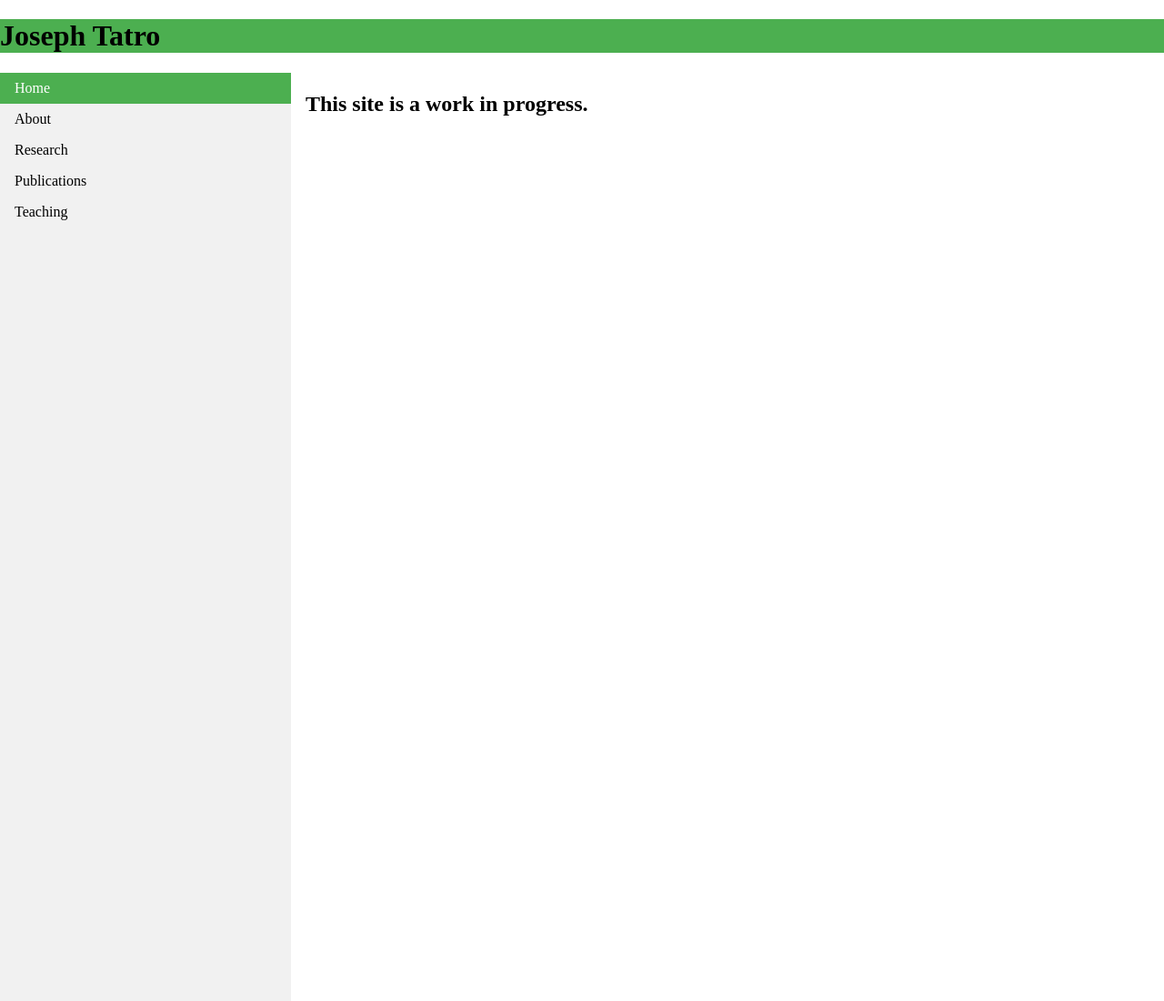
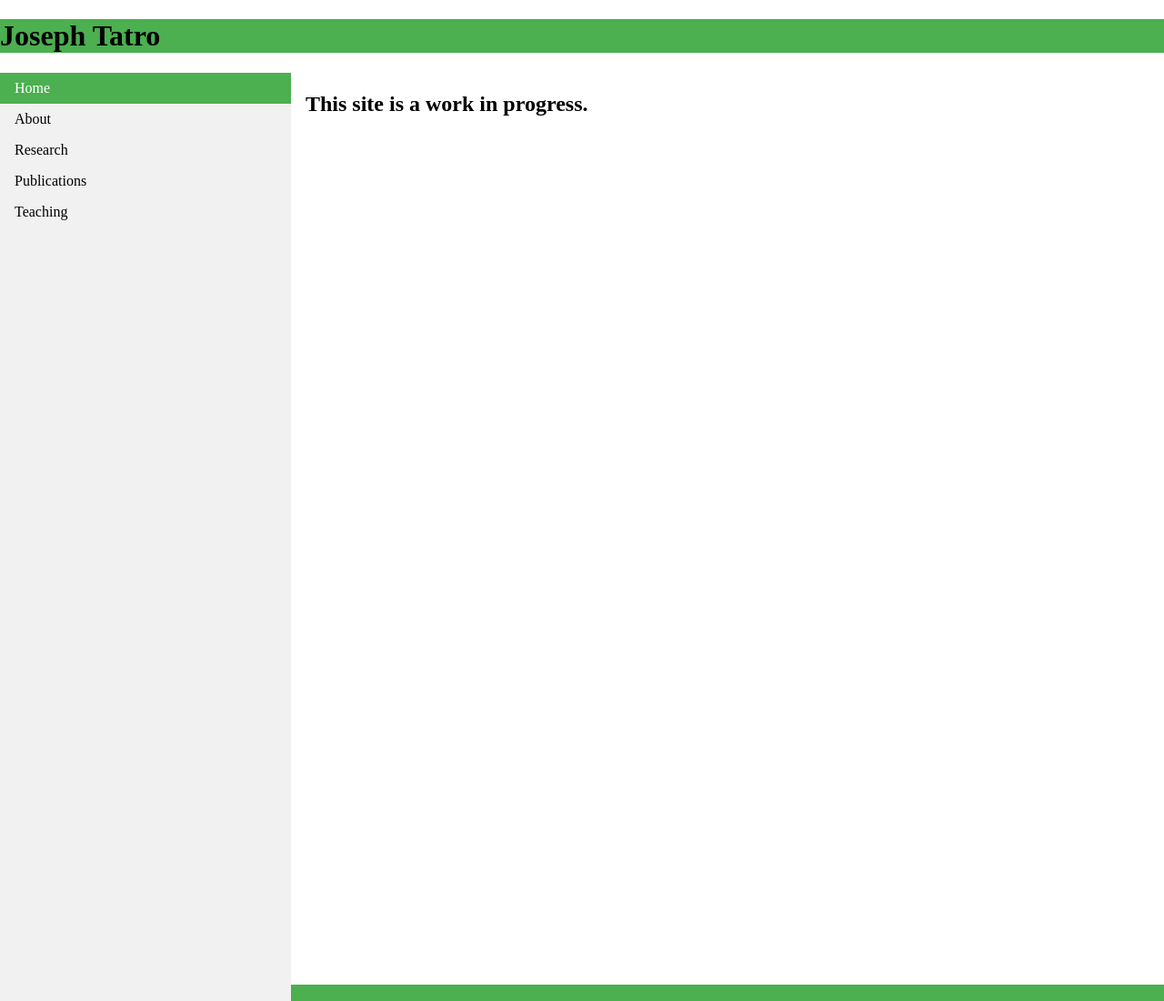
Before and after one commit to tatron/tatron.github.io, a Jekyll site: the page built from index.html, in a window 1280 px wide and 1100 px high. Shown: the whole window at 91% size. Built offline with Jekyll 4.4.1, drawn with Linux system fonts in a browser that asks for light colours.

Commit message:
Update default.html

```diff
--- a/_layouts/default.html
+++ b/_layouts/default.html
@@ -3,6 +3,10 @@
   <head>
     <style>
     header {
+      background-color: #4CAF50;
+    }
+
+    footer {
       background-color: #4CAF50;
     }
     </style>
@@ -77,4 +81,9 @@
     </style>
     {{ content }}
   </body>
+  <footer>
+      <div>
+          njoseph.tatro@gmail.com
+      </div>
+  </footer>
 </html>
```
